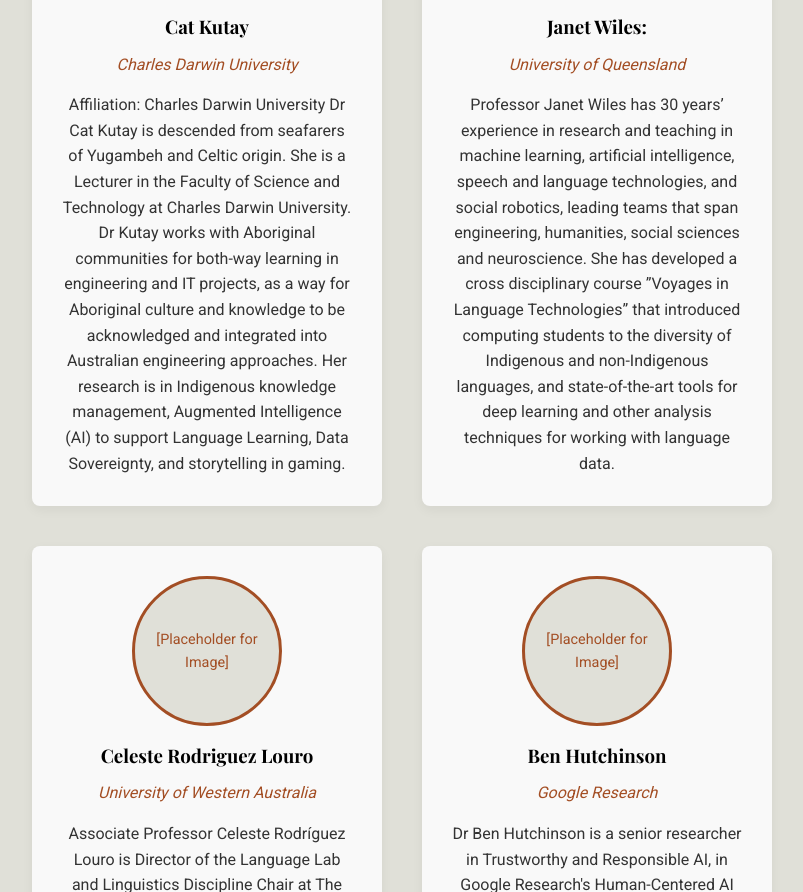
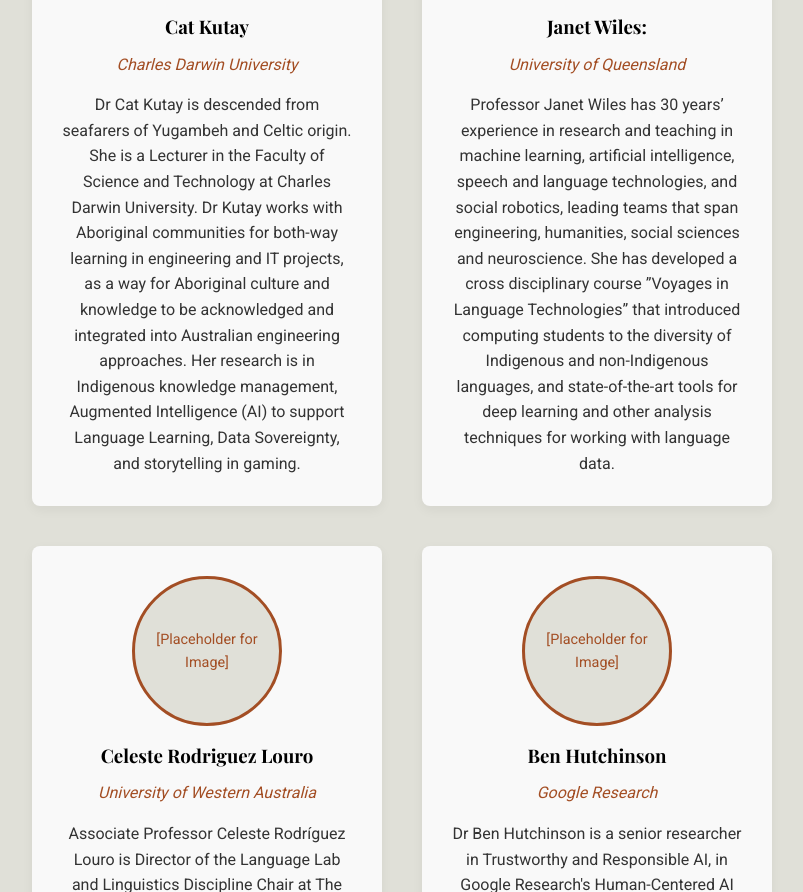
Before and after one commit to indigenousvoicesinterspeech/2026, a plain HTML site: page index.html in a window 1280 px wide. Shown: the part 3100-3992 px from the top of the page, without its empty margins (238-1041 px from the left). Drawn offline with nearby package versions, Linux system fonts and the light colour scheme.

Commit message:
Update index.html

```diff
--- a/index.html
+++ b/index.html
@@ -161,8 +161,7 @@ Schwartz, Lane. 2022. ‘Primum Non Nocere: Before Working with Indigenous Data,
 </h3>
                         <p class="speaker-title">Charles Darwin University
 </p>
-                        <p>Affiliation: Charles Darwin University
-Dr Cat Kutay is descended from seafarers of Yugambeh and Celtic origin. She is a Lecturer in the Faculty of Science and Technology at Charles Darwin University. Dr Kutay works with Aboriginal communities for both-way learning in engineering and IT projects, as a way for Aboriginal culture and knowledge to be acknowledged and integrated into Australian engineering approaches. Her research is in Indigenous knowledge management, Augmented Intelligence (AI) to support Language Learning, Data Sovereignty, and storytelling in gaming.
+                        <p>Dr Cat Kutay is descended from seafarers of Yugambeh and Celtic origin. She is a Lecturer in the Faculty of Science and Technology at Charles Darwin University. Dr Kutay works with Aboriginal communities for both-way learning in engineering and IT projects, as a way for Aboriginal culture and knowledge to be acknowledged and integrated into Australian engineering approaches. Her research is in Indigenous knowledge management, Augmented Intelligence (AI) to support Language Learning, Data Sovereignty, and storytelling in gaming.
 </p>
                     </div>
                     <div class="speaker-card">
```
